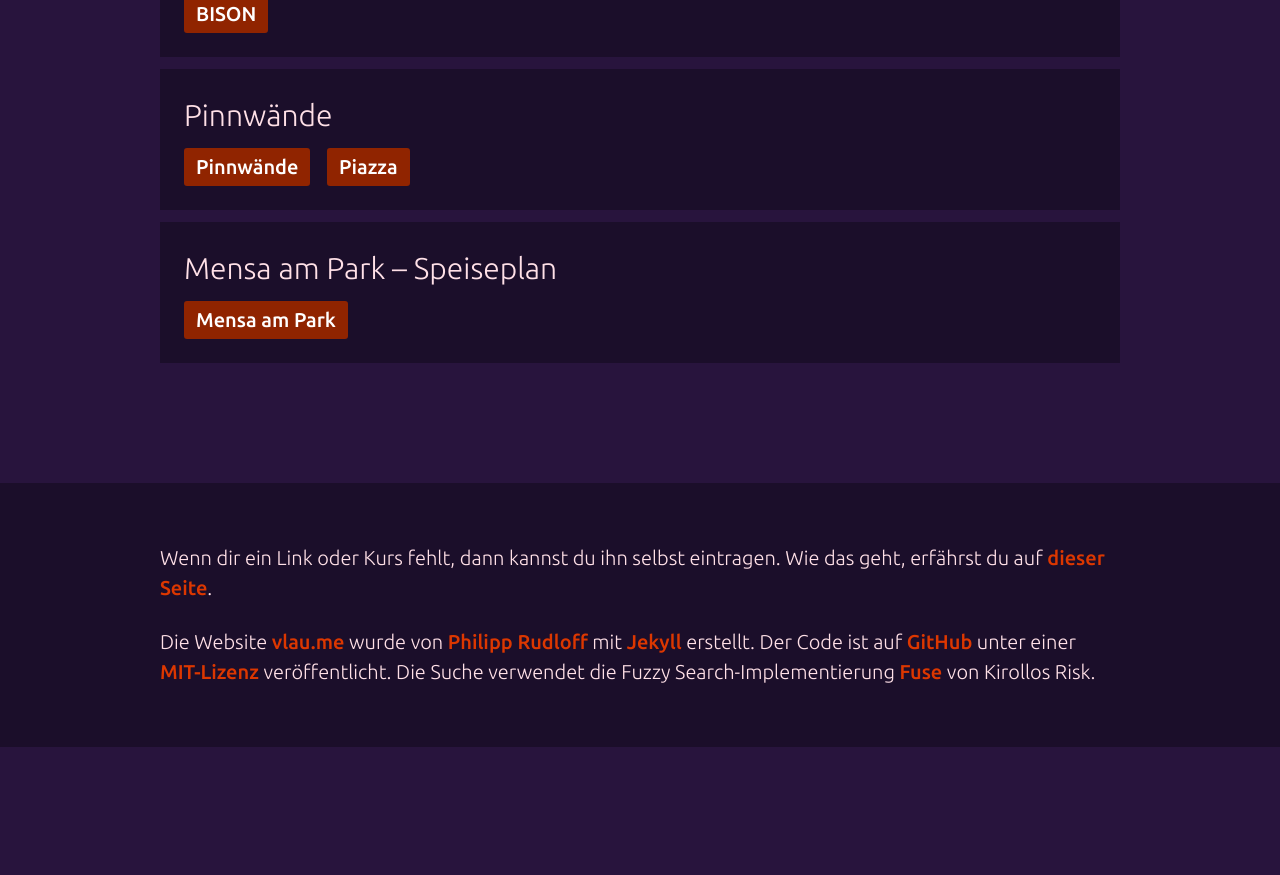
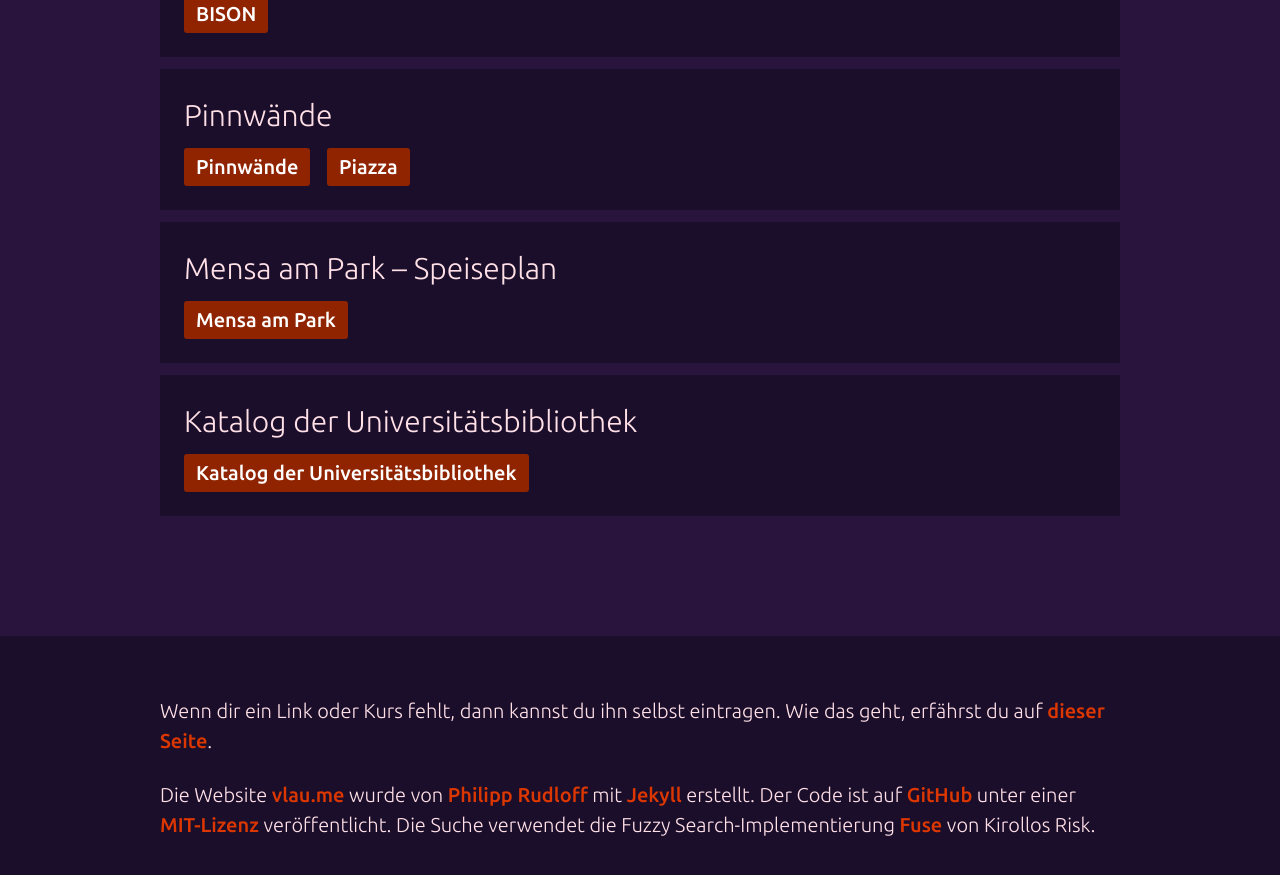
Before and after one commit to kleinfreund/hyperlink.cool, a Jekyll site: the page built from index.html, in a window 1280 px wide and 900 px high, scrolled down 2891 px. Shown: the top 875 px of the window. Built offline with Jekyll 4.4.1, drawn with Linux system fonts in a browser that asks for light colours; before the commit the page ends 3638 px from its top, so only the background shows below that.

Commit message:
Update records.json

```diff
--- a/_data/records.json
+++ b/_data/records.json
@@ -256,5 +256,18 @@
                 "url": "http://www.stw-thueringen.de/english/dining-halls/facilities/weimar/mensa-am-park.html#accordion1"
             }
         ]
-    }
+    },
+    "opac": {
+    "key": "opac",
+    "title": "Katalog der Universitätsbibliothek",
+    "abbr": "opac",
+    "keywords": ["ub", "opac", "bibliothek", "katalog", "bibliothekskatalog"],
+    "persons": [],
+    "links": [
+        {
+            "title": "Katalog der Universitätsbibliothek",
+            "url": "https://opac.lbs-weimar.gbv.de/DB=1/"
+        }
+    ]
 }
+}
```
